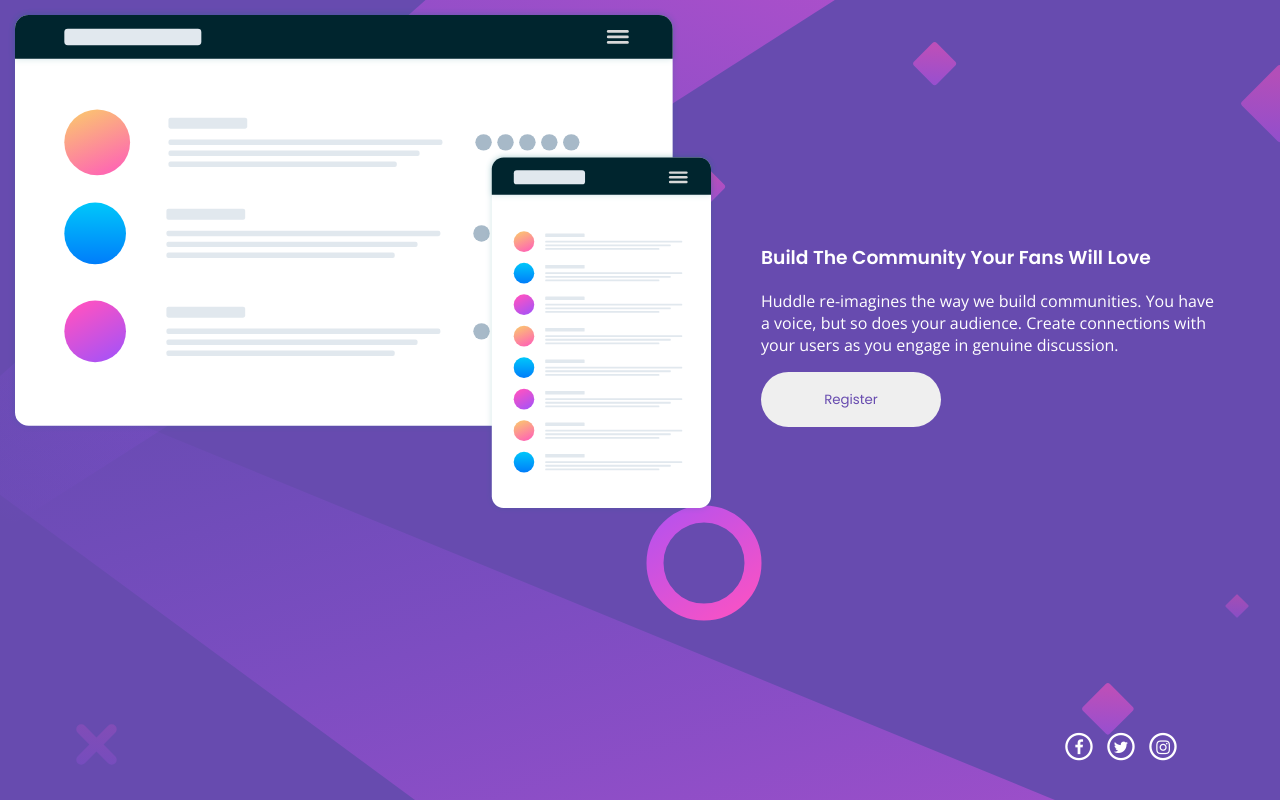
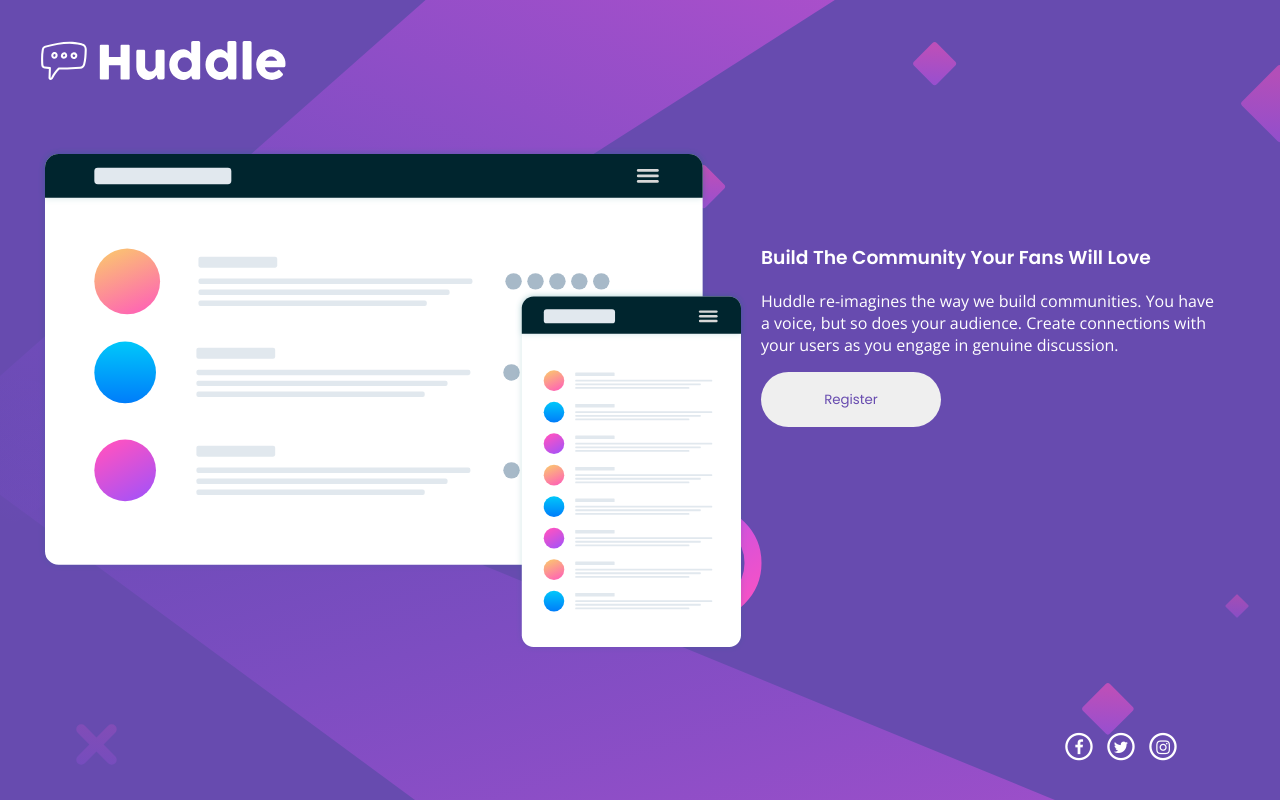
Before and after one commit to r0binn3082/huddle-landing, a plain HTML site: page index.html in a window 1280 px wide. Drawn offline with nearby package versions, Linux system fonts and the light colour scheme.

Commit message:
adding logo

```diff
--- a/design/style.css
+++ b/design/style.css
@@ -12,7 +12,8 @@
 }
 .mockups{
     top: 10vw;
-    left: 5vw;
+    left: 15vw;
+    padding-left: 30px;
 }
 .desc{
     position: absolute;
@@ -93,3 +94,7 @@
         margin: auto;
     }
 }
+.logo{
+    padding: 20px 0 50px 20px;
+
+}
--- a/index.html
+++ b/index.html
@@ -12,6 +12,9 @@
 </head>
 <body>
   <main>
+    <div class="logo">
+      <img src="images/logo.svg" alt="Huddle logo">
+    </div>
     <div class="background">
       <img class="mockups" src="images/illustration-mockups.svg" alt="mockups">
     </div>
```
